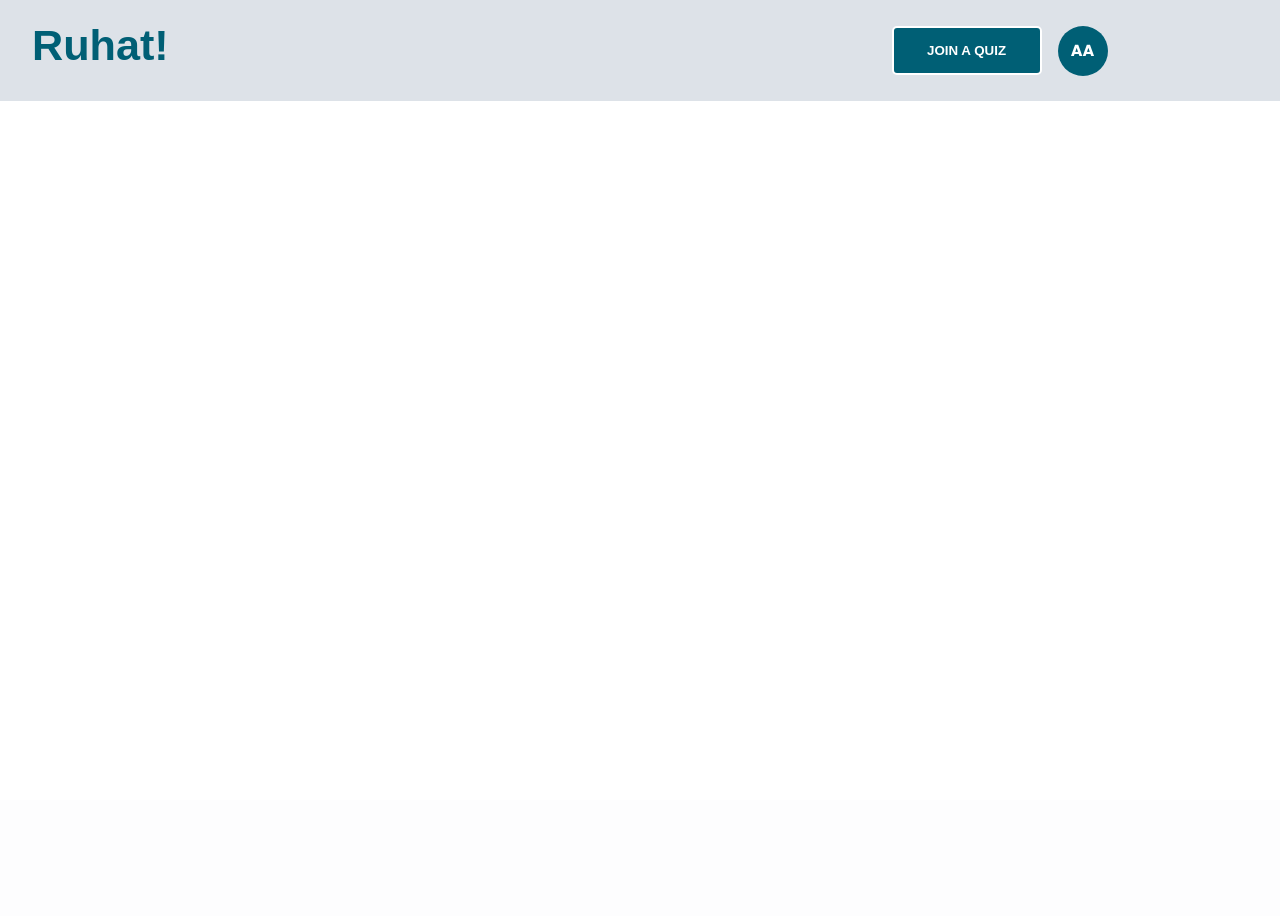
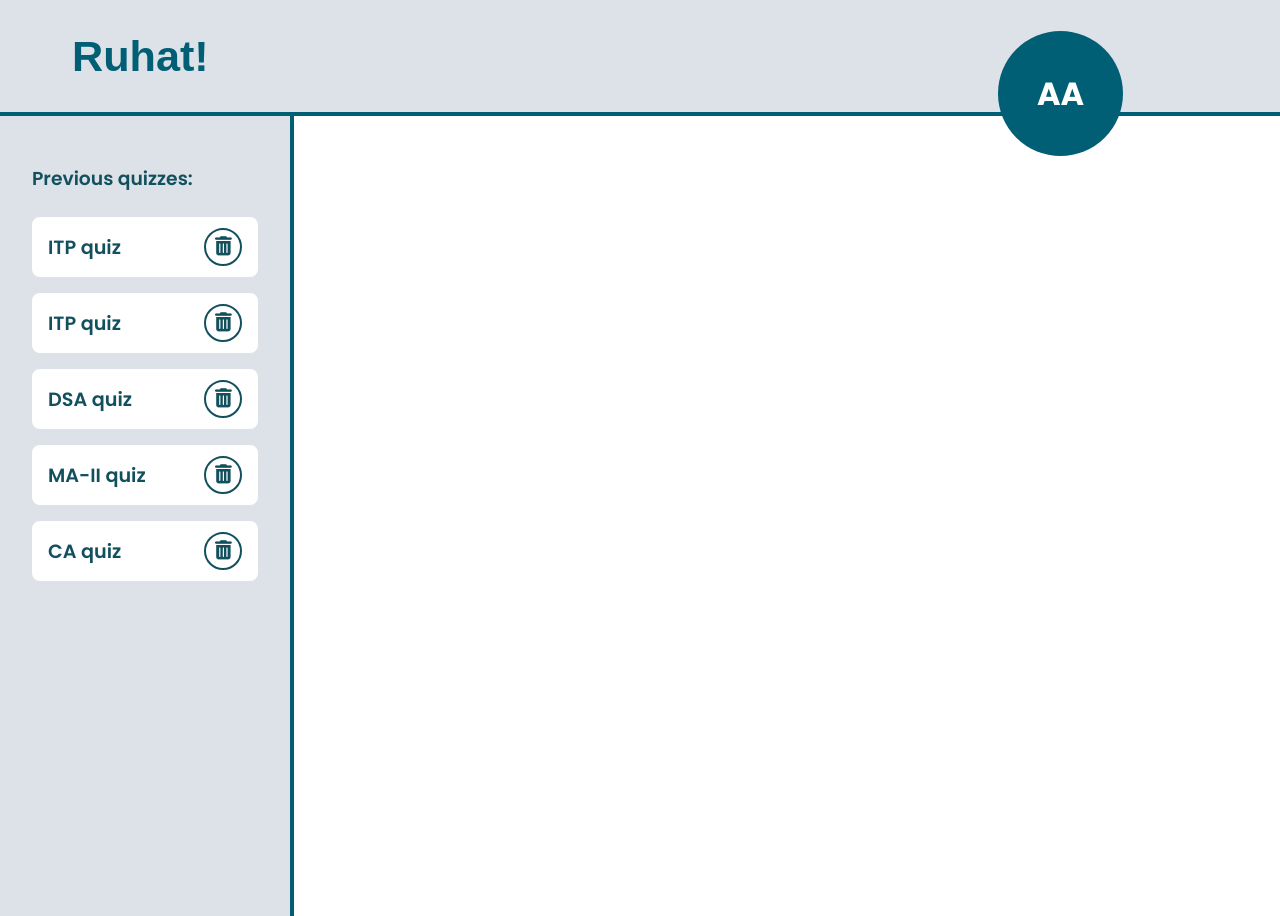
Before and after one commit to nikitave/ruhat, a Flask app: template templates/workspace.html in a window 1280 px wide. Before the commit the page ends 101 px from the top, so only its background shows below. Run offline with Flask 2, Linux system fonts and the light colour scheme; the template is opened without the code that fills it, so the values that code supplies are empty; some libraries are stand-ins or nearby versions; some web fonts are replaced.

Commit message:
workshop update

```diff
--- a/static/css/workingspace.css
+++ b/static/css/workingspace.css
@@ -16,52 +16,39 @@ body,input{
 .main-title{
     font-size: 2.7rem;
     color: #005F75;
-    margin-bottom: 10px;
     font-family: 'shago',sans-serif;
     font-weight: 600;
     text-decoration: none;
+    line-height: 80px;
+    margin-left: 2.5rem;
 }
 [data-initials]:before {
     background: #005F75;
     color: #fff;
     content: attr(data-initials);
     display: inline-block;
+    font-size: 2rem;
     font-weight: bold;
     border-radius: 50%;
     margin-right: 0.5em;
-    width: 50px;
-    height: 50px;
-    line-height: 50px;
+    width: 125px;
+    height: 125px;
+    line-height: 125px;
     text-align: center;
-    margin-bottom: 1.75rem;
-}
-.btn{
-    width: 150px;
-    height: 49px;
-    border: 2px solid #fff;
-    outline: none;
-    border-radius: 5px;
-    cursor: pointer;
-    background-color: #005F75;
-    color: #FFF;
-    text-transform: uppercase;
-    font-weight: 600;
-    margin: 10px 0;
-    transition: .3s linear;
+    margin-bottom: 0.5rem;
+    z-index: 100;
 }
 
-.btn:hover{
-  background-color: #fff;
-  color: #005F75;
-  border: 2px solid #005F75;
-}
 .nav-bar-container{
     background-color: #DDE2E8;
     padding: 1rem 2rem;
     display: flex;
     justify-content:end ;
     align-items: center;
+    border-bottom: #005F75 solid 0.3rem;
     gap: 1rem;
+    z-index: 100;
+
 }
 .nav-bar-container > *{
     place-self: center;
@@ -69,13 +56,12 @@ body,input{
 .main-title{
     margin-right: auto;
 }
-
-
 .profile-container{
     overflow: visible;
     height: 50px;
 }
 .dropdown-menu {
+    width: 250px;
     border-radius: 5px;
     position: relative;
     z-index: 100;
@@ -85,28 +71,30 @@ body,input{
     transform: translateX(10%);
     transition: all 0.1s;
     list-style: none;
-    transition: .3s linear;
+    overflow: hidden;
 }
 .dropdown-menu a{
     text-decoration: none;
     text-transform: uppercase;
+    font-size: large;
 }
 .dropdown-menu li{
     color: #fff;
     padding: 1rem;
     border-bottom: #fff solid 1px;
 }
+.dropdown-menu a:last-child li{
+    border-bottom: none;
+}
 .dropdown-menu li:hover{
-    border-radius: 5px;
     background-color: #13505D;
 }
-.profile-icon:hover  + .dropdown-menu{
+.profile-container:hover  .dropdown-menu{
     background-color: #005F75;
     transform: translateX(0);
     opacity: 1;
     visibility: visible;
     height: auto;
-    transition: all 0.1s 0.2s;
 }
 .dropdown-item {
     text-align: left;
@@ -114,7 +102,7 @@ body,input{
   }
 
 .dropdown-bg {
-  background-color: rgba(243, 243, 243, 0.93);
+  background-color: rgba(0, 95, 117, 0.93);
   border-radius: 0.3rem;
   box-shadow: 0 0.5rem 1rem #757575;
   position: absolute;
@@ -122,3 +110,69 @@ body,input{
   visibility: hidden;
   transition: all 0.3s;
 }
+.left-side{
+    padding: 2rem;
+    width: 23%;
+    background-color: #DDE2E8;
+    border-right: #005F75 solid 0.3rem;
+    height: 100%;
+}
+.right-side{
+    width: 77%;
+    background-color: #fff;
+    height: 100%;
+    z-index: -1;
+}
+.home-container{
+    display: flex;
+    justify-content: center;
+    align-items: center;
+    height: 100vh;
+    z-index: -1;
+}
+.previous-quiz{
+    margin-top: 1rem;
+    border-radius: 8px;
+    background-color: #fff;
+    height: 60px;
+    display: flex;
+    justify-content: center;
+    align-items: center;
+    padding: 1rem;
+    width: 100%;
+    transition: all 0.2s linear;
+}
+.previous-quiz:hover{
+    box-shadow: 0 4px 8px 0 rgba(0, 0, 0, 0.2);
+}
+.delete-icon{
+    border: solid 2px;
+    height: 38px;
+    width: 38px;
+    display: flex;
+    align-items: center;
+    justify-content: center;
+    border-radius: 50%;
+    margin-left: auto;
+    transition: all 0.4s;
+}
+.delete-icon:hover{
+    background-color: #13505D;
+    border: #13505D solid 2px;
+    color: #fff;
+}
+.previous-quiz a{
+    text-decoration: none;
+    color: #13505D;
+    font-size: larger;
+    font-weight: 600;
+}
+.left-side h3:first-child{
+    color: #13505D;
+    font-weight: 600;
+    margin: 1rem 0 1.5rem 0;
+}
+.plain-text {
+    cursor: default;
+    user-select: none;
+  }
--- a/templates/workspace.html
+++ b/templates/workspace.html
@@ -4,17 +4,15 @@
     <meta charset="UTF-8">
     <meta http-equiv="X-UA-Compatible" content="IE=edge">
     <meta name="viewport" content="width=device-width, initial-scale=1.0">
+    <script src="https://kit.fontawesome.com/7e15f56592.js" crossorigin="anonymous"></script>
     <title>Ruhat</title>
     <link rel="stylesheet" href="../static/css/workingspace.css">
 </head>
 <body>
     <div class="nav-bar-container">
-        <a href="#" class="main-title plain-text">
+        <a href="#" class="main-title">
             Ruhat!
         </a>
-        <button class="btn solid">
-            Join a quiz
-        </button>
         <div class="profile-container">
             <div class="profile-icon" data-initials="AA"></div>
             <ul name="settings" class="dropdown-menu">
@@ -37,6 +35,54 @@
         </div>
         <div class="dropdown-bg"></div>
     </div>
+    <div class="home-container">
+        <div class="left-side">
+            <h3 class="plain-text">Previous quizzes:</h3>
+            <div class="previous-quiz">
+                <div>
+                    <a href="#">ITP quiz</a>
+                </div>
+                <a href="#" class="delete-icon">
+                    <div class=" fa fa-trash"></div>
+                </a>
+            </div>
+            <div class="previous-quiz">
+                <div>
+                    <a href="#">ITP quiz</a>
+                </div>
+                <a href="#" class="delete-icon">
+                    <div class=" fa fa-trash"></div>
+                </a>
+            </div>
+            <div class="previous-quiz">
+                <div>
+                    <a href="#">DSA quiz</a>
+                </div>
+                <a href="#" class="delete-icon">
+                    <div class=" fa fa-trash"></div>
+                </a>
+            </div>
+            <div class="previous-quiz">
+                <div>
+                    <a href="#">MA-II quiz</a>
+                </div>
+                <a href="#" class="delete-icon">
+                    <div class=" fa fa-trash"></div>
+                </a>
+            </div>
+            <div class="previous-quiz">
+                <div>
+                    <a href="#">CA quiz</a>
+                </div>
+                <a href="#" class="delete-icon">
+                    <div class=" fa fa-trash"></div>
+                </a>
+            </div>
+        </div>
+        <div class="right-side">
+
+        </div>
+    </div>
     <script src="../static/js/workspace.js"></script>
 </body>
 </html>
```
